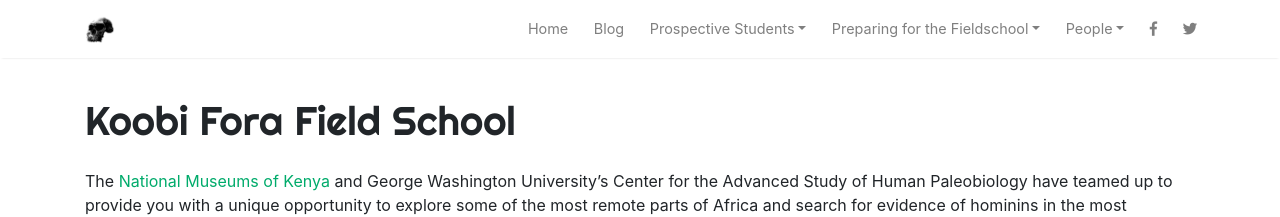
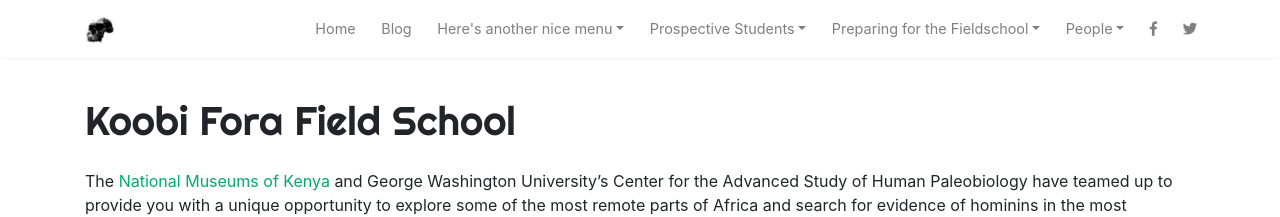
Before and after one commit to wabarr/KFFS, a Jekyll site: the page built from index.md, in a window 1280 px wide. Shown: the top 217 px of the page. Built offline with Jekyll 4.4.1, drawn with Linux system fonts in a browser that asks for light colours; nearby versions of some CDN libraries; comment, search, counter and statistics services are not loaded.

Commit message:
Update from Forestry.io - Updated menu.yml

```diff
--- a/_data/menu.yml
+++ b/_data/menu.yml
@@ -1,19 +1,22 @@
+---
 menu:
-  - title: Prospective Students
-    subfolderitems:
-      - page: How to Apply
-        url: /how-to-apply/
-      - page: Fellowship Information
-        url: /fellowship/
-  - title: Preparing for the Fieldschool
-    subfolderitems:
-      - page: Packing List
-        url: /packing-list/
-      - page: Living Conditions
-        url: /living-conditions/
-  - title: People
-    subfolderitems:
-      - page: Fieldschool Staff
-        url: /staff/
-      - page: Fieldschool Alumni
-        url: /alumni/
+- title: Here's another nice menu
+  subfolderitems: ''
+- title: Prospective Students
+  subfolderitems:
+  - page: How to Apply
+    url: "/how-to-apply/"
+  - page: Fellowship Information
+    url: "/fellowship/"
+- title: Preparing for the Fieldschool
+  subfolderitems:
+  - page: Packing List
+    url: "/packing-list/"
+  - page: Living Conditions
+    url: "/living-conditions/"
+- title: People
+  subfolderitems:
+  - page: Fieldschool Staff
+    url: "/staff/"
+  - page: Fieldschool Alumni
+    url: "/alumni/"
```
